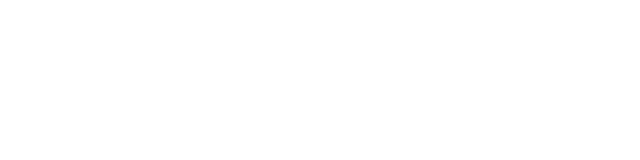
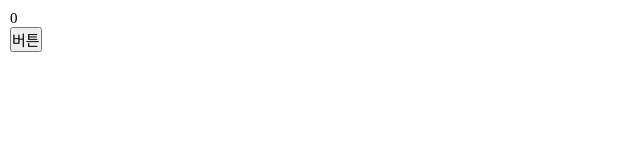
Before and after one commit to dlekguswkd/react-ex, a React (Create React App) app: page /ex15 in a window 1280 px wide. Before the commit this address had no page. Shown: the top 160 px of the page, without its empty margins (0-640 px from the left). Built offline with nearby package versions, Linux system fonts and the light colour scheme.

Commit message:
2024-09-20

```diff
--- a/src/App.js
+++ b/src/App.js
@@ -15,6 +15,8 @@ import Ex10 from './views/Ex10';
 import Ex11 from './views/Ex11';
 import Ex12 from './views/Ex12';
 import Ex13 from './views/Ex13';
+import Ex14 from './views/Ex14';
+import Ex15 from './views/Ex15';
 
 
 function App() {
@@ -37,6 +39,8 @@ function App() {
           <Route path='/ex11' element={<Ex11 />} />
           <Route path='/ex12' element={<Ex12 />} />
           <Route path='/ex13' element={<Ex13 />} />
+          <Route path='/ex14' element={<Ex14 />} />
+          <Route path='/ex15' element={<Ex15 />} />
         </Routes>
       </BrowserRouter>
     </div>
--- /dev/null
+++ b/src/views/Ex14.jsx
@@ -0,0 +1,31 @@
+//import 라이브러리
+import React, {useEffect} from 'react';
+
+//import 컴포넌트
+
+//import css
+
+
+const Ex14 = () => {
+
+	/*---일반 변수 --------------------------------------------*/
+
+	/*---상태관리 변수들(값이 변화면 화면 랜더링) ----------*/
+
+	/*---일반 메소드 -----------------------------------------*/
+
+	/*---생명주기 + 이벤트 관련 메소드 ----------------------*/
+    // [] 마운트(로딩)될때 (화면 켜졌을때) -> 마운트는 딱 끼워졌을때? 연결됐을때?
+    useEffect(()=>{
+        console.log("마운트될때");
+    }, []);
+
+
+    return (
+        <>
+            <button type="button">버튼</button>
+        </>
+    );
+}
+
+export default Ex14;
--- /dev/null
+++ b/src/views/Ex15.jsx
@@ -0,0 +1,51 @@
+//import 라이브러리
+import React, {useState, useEffect} from 'react';
+
+//import 컴포넌트
+
+//import css
+
+
+const Ex14 = () => {
+
+	/*---일반 변수 --------------------------------------------*/
+    // let no = 0;
+
+
+	/*---상태관리 변수들(값이 변화면 화면 랜더링) ----------*/
+    const [no, setNo] = useState(0);
+
+
+	/*---일반 메소드 -----------------------------------------*/
+
+	/*---생명주기 + 이벤트 관련 메소드 ----------------------*/
+    // [] 마운트(로딩)될때 (화면 켜졌을때) -> 마운트는 딱 끼워졌을때? 연결됐을때?
+    useEffect(()=>{
+        console.log("no가 변할때");      //     console.log("마운트될때");
+    }, [no]);                           // }, []);
+
+    // 버튼 클릭했을때
+    const handlePlus = ()=> {
+        //console.log("숫자증가");
+
+        // no = no + 1;
+        // setNo(no+1);
+        //    내가정한이름
+        setNo((prevNo)=>{
+            return prevNo + 1;
+        });
+
+        console.log(no);
+    };
+
+
+    return (
+        <>
+            {no}
+            <br />
+            <button type="button" onClick={handlePlus}>버튼</button>
+        </>
+    );
+}
+
+export default Ex14;
```
